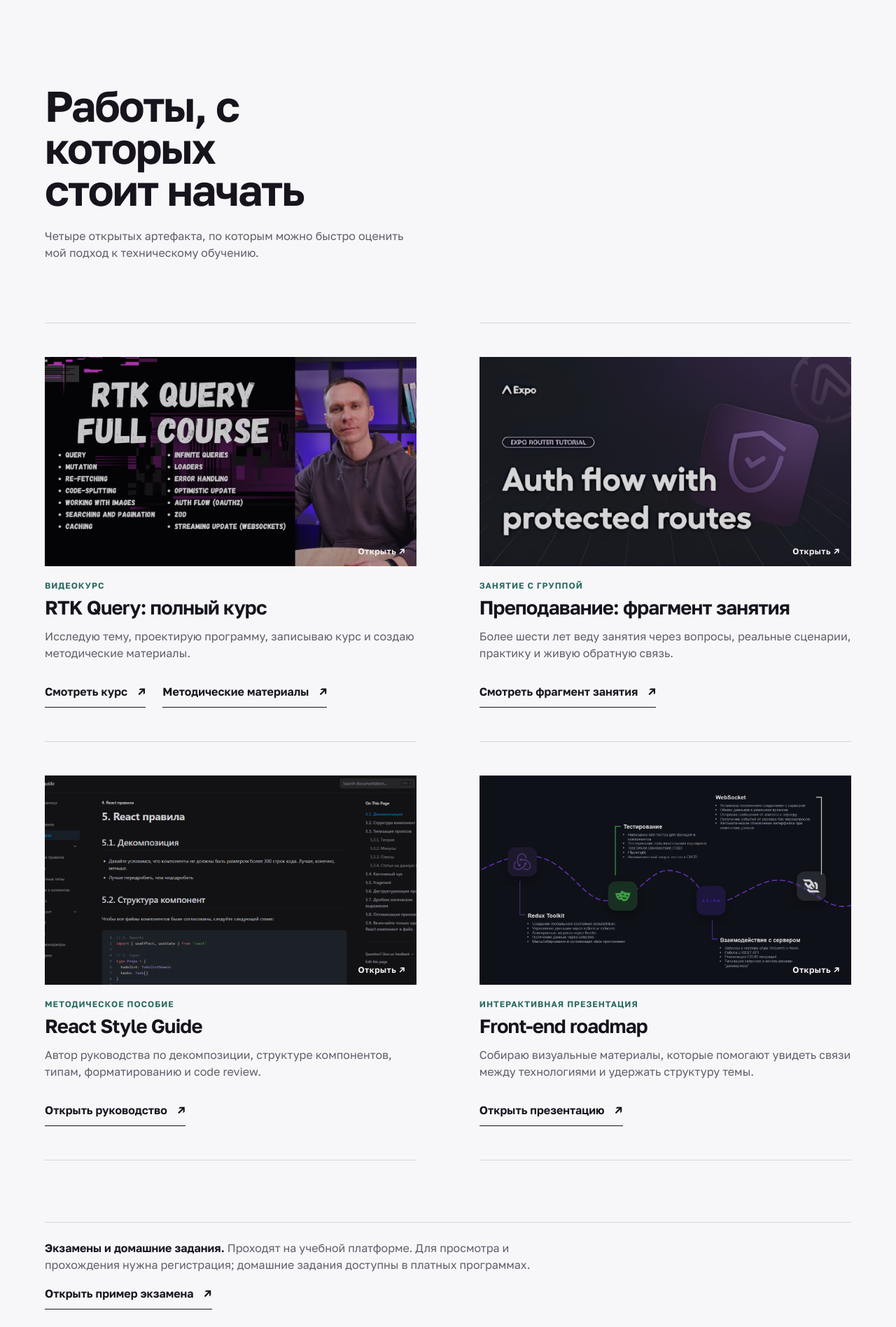
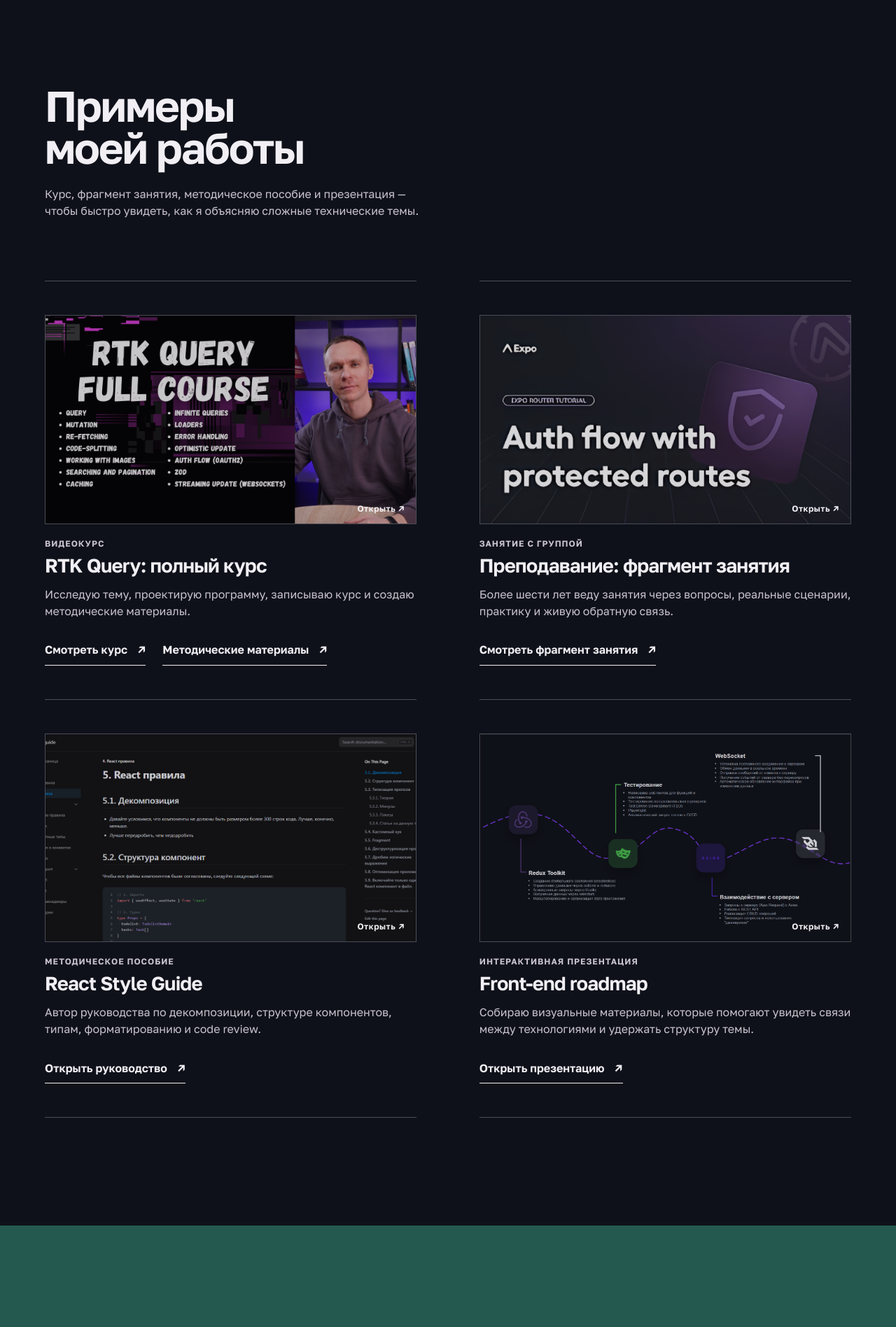
Before and after one commit to safronman/safronman.github.io, a Next.js app: page / in a window 1280 px wide. Shown: the part 880-2776 px from the top of the page at 70% size. Built offline with nearby package versions, Linux system fonts and the light colour scheme.

Commit message:
feat(portfolio): refine proof section tone and copy

```diff
--- a/app/globals.css
+++ b/app/globals.css
@@ -38,6 +38,8 @@
   --paper: #f7f7fa;
   --accent: #2b6a61;
   --accent-surface: #245950;
+  --proof-surface: oklch(0.18 0.018 275);
+  --proof-line: oklch(0.42 0.018 275);
   --signal: #2d63e5;
   --line: #d8d5de;
   --ink-on-dark: #f1eff4;
--- a/app/selected-work/selected-work.module.css
+++ b/app/selected-work/selected-work.module.css
@@ -1,12 +1,11 @@
 .work {
   padding: clamp(80px, 12vw, 160px) clamp(22px, 5vw, 82px);
-  background: var(--paper);
-  color: var(--ink);
+  background: var(--proof-surface);
+  color: var(--ink-on-dark);
 }
 
 .intro,
-.grid,
-.platformNote {
+.grid {
   max-width: 1400px;
   margin: auto;
 }
@@ -23,7 +22,7 @@
 .intro p {
   max-width: 54ch;
   margin-top: 24px;
-  color: var(--muted);
+  color: var(--muted-on-dark);
   line-height: 1.5;
   text-wrap: pretty;
 }
@@ -37,11 +36,11 @@
 
 .item {
   padding: clamp(28px, 4vw, 48px) 0;
-  border-top: 1px solid var(--line);
+  border-top: 1px solid var(--proof-line);
 }
 
 .item:nth-child(n + 3) {
-  border-bottom: 1px solid var(--line);
+  border-bottom: 1px solid var(--proof-line);
 }
 
 .coverLink {
@@ -49,6 +48,7 @@
   display: block;
   aspect-ratio: 16 / 9;
   overflow: hidden;
+  border: 1px solid var(--proof-line);
   background: var(--ink);
 }
 
@@ -90,7 +90,7 @@
 }
 
 .type {
-  color: var(--accent);
+  color: var(--muted-on-dark);
   font-size: 0.75rem;
   font-weight: 650;
   letter-spacing: 0.08em;
@@ -108,7 +108,7 @@
 
 .description {
   margin-top: 14px;
-  color: var(--muted);
+  color: var(--muted-on-dark);
   line-height: 1.5;
   text-wrap: pretty;
 }
@@ -121,46 +121,22 @@
   list-style: none;
 }
 
-.links a,
-.platformNote a {
+.links a {
   display: inline-flex;
   min-height: 44px;
   align-items: center;
   gap: 14px;
   border-bottom: 1px solid currentColor;
+  color: var(--ink-on-dark);
   font-weight: 650;
 }
 
-.links a:hover,
-.platformNote a:hover {
+.links a:hover {
   color: var(--signal);
 }
 
-.platformNote {
-  margin-top: clamp(48px, 7vw, 88px);
-  padding-top: 24px;
-  border-top: 1px solid var(--line);
-}
-
-.platformNote p {
-  max-width: 72ch;
-  color: var(--muted);
-  line-height: 1.5;
-  text-wrap: pretty;
-}
-
-.platformNote strong {
-  color: var(--ink);
-  font-weight: 650;
-}
-
-.platformNote a {
-  margin-top: 8px;
-}
-
 .coverLink:focus-visible,
-.links a:focus-visible,
-.platformNote a:focus-visible {
+.links a:focus-visible {
   outline: 2px solid var(--signal);
   outline-offset: 4px;
 }
@@ -175,7 +151,7 @@
   }
 
   .item:last-child {
-    border-bottom: 1px solid var(--line);
+    border-bottom: 1px solid var(--proof-line);
   }
 }
 
--- a/app/selected-work/selected-work.tsx
+++ b/app/selected-work/selected-work.tsx
@@ -80,10 +80,10 @@
   return (
     <section className={s.work} id="work">
       <div className={s.intro}>
-        <h2>Работы, с которых стоит начать</h2>
+        <h2>Примеры моей работы</h2>
         <p>
-          Четыре открытых артефакта, по которым можно быстро оценить мой подход
-          к техническому обучению.
+          Курс, фрагмент занятия, методическое пособие и презентация — чтобы
+          быстро увидеть, как я объясняю сложные технические темы.
         </p>
       </div>
 
@@ -125,21 +125,6 @@
           </article>
         ))}
       </div>
-
-      <aside className={s.platformNote}>
-        <p>
-          <strong>Экзамены и домашние задания.</strong> Проходят на учебной
-          платформе. Для просмотра и прохождения нужна регистрация; домашние
-          задания доступны в платных программах.
-        </p>
-        <a
-          href="https://it-incubator.io/react/ru/react-samurai-way/exams/free-course/exam?level=1&s=C248EC"
-          rel="noreferrer"
-          target="_blank"
-        >
-          Открыть пример экзамена <span aria-hidden="true">↗</span>
-        </a>
-      </aside>
     </section>
   );
 }
```
